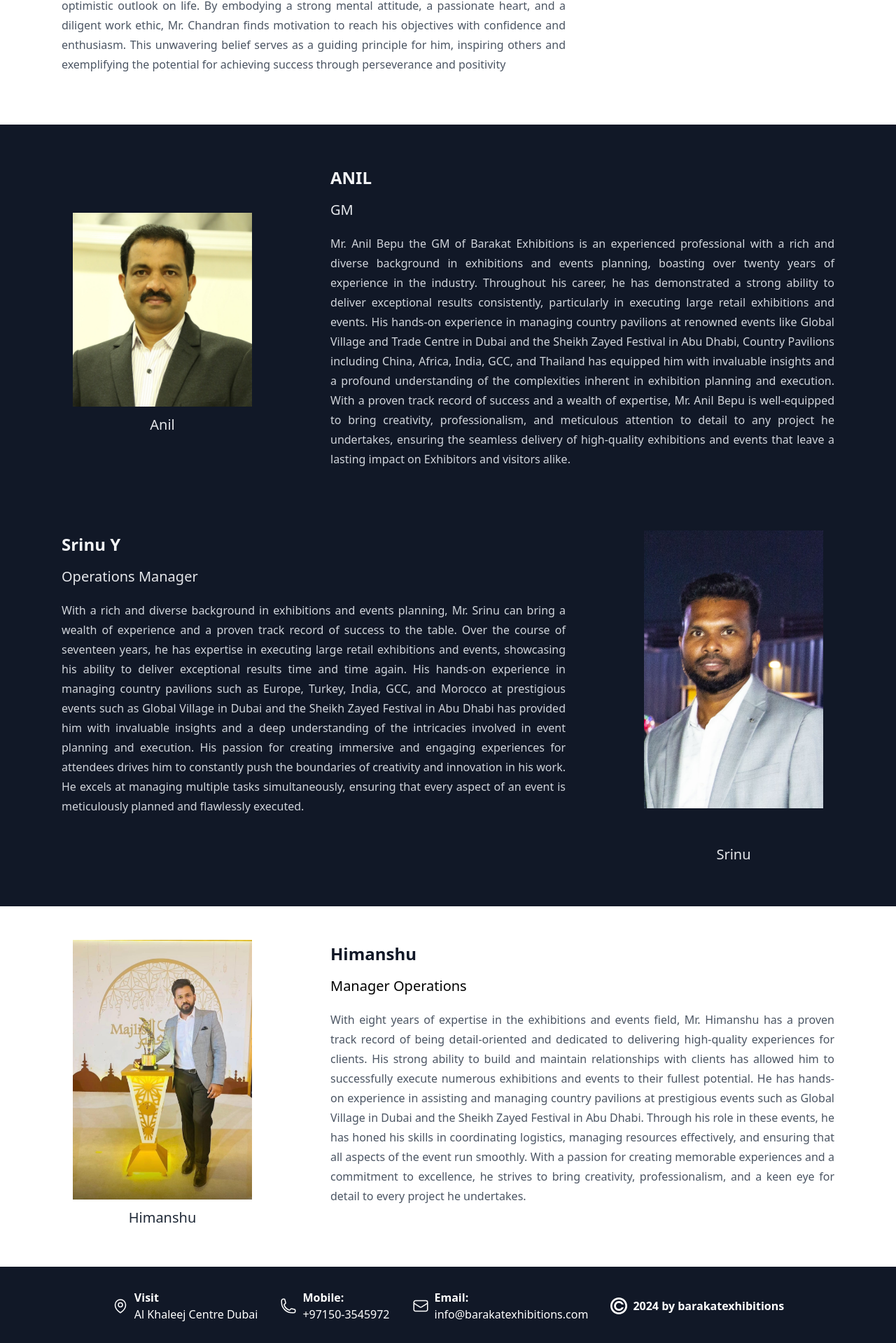
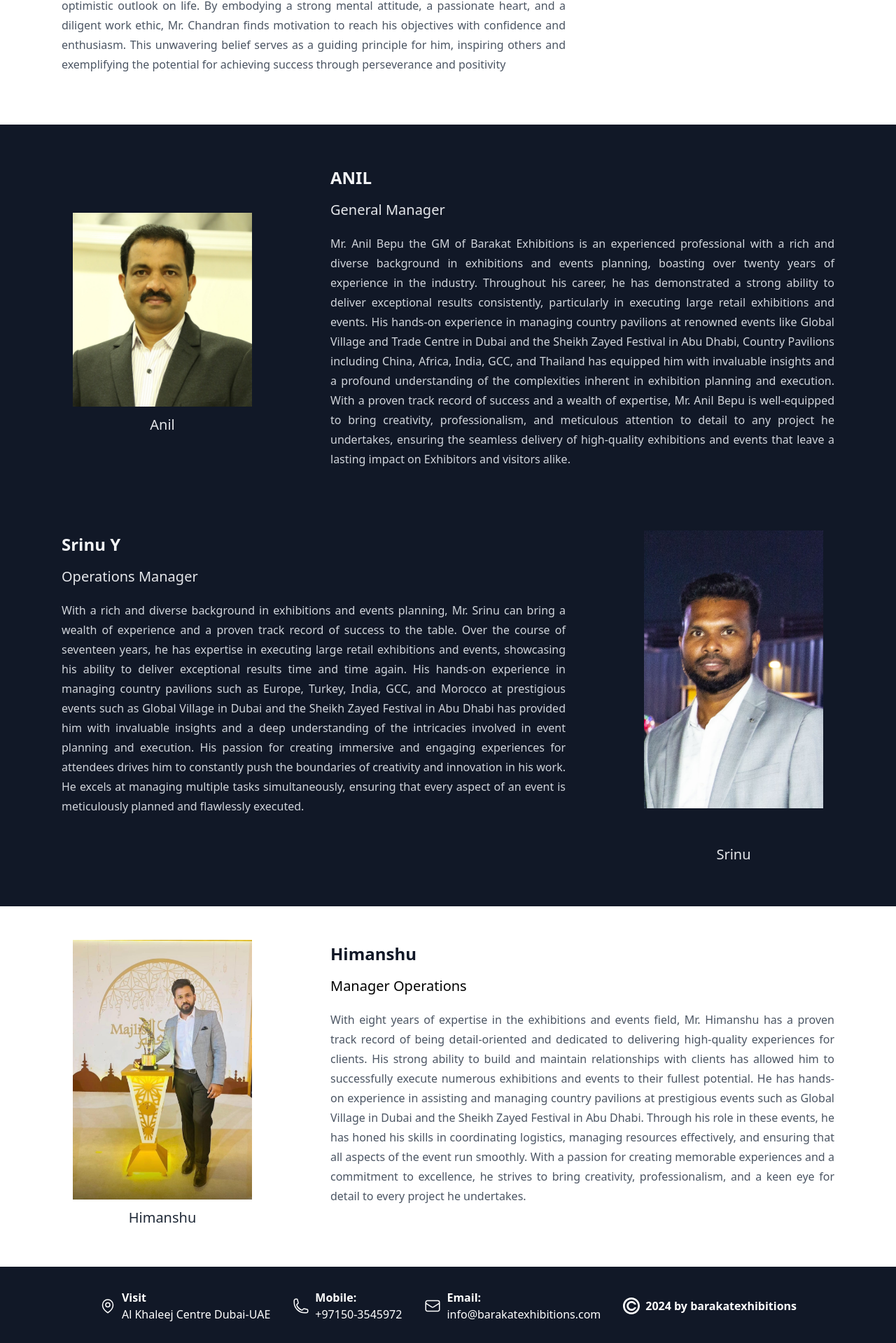
Before and after one commit to abhishekmohank/barakatexhibitions, a React (Vite) app: page /about in a window 1280 px wide. Shown: the part 2060-3979 px from the top of the page at 70% size. Built offline with nearby package versions, Linux system fonts and the light colour scheme.

Commit message:
event update

```diff
--- a/src/Components/Footer.jsx
+++ b/src/Components/Footer.jsx
@@ -29,7 +29,7 @@ const Footer = () => {
           </svg>
           <div>
             <h1 className="font-semibold">Visit</h1>
-            <p>Al Khaleej Centre Dubai</p>
+            <p>Al Khaleej Centre Dubai-UAE</p>
           </div>
         </a>
         <div className="flex items-center mb-4 md:mb-0 ">
--- a/src/Pages/About.jsx
+++ b/src/Pages/About.jsx
@@ -8,7 +8,7 @@ import Footer from "../Components/Footer";
 
 const About = () => {
   return (
-    <div>
+    <div className="h-screen">
       <div className="bg-[#a7a9c6]">
         <Header />
       </div>
@@ -147,7 +147,7 @@ const About = () => {
                 <h1 className="text-xl lg:text-2xl font-bold leading-9 text-gray-100 pb-4">
                   ANIL
                 </h1>
-                <h1 className="text-xl pb-5 text-gray-200">GM</h1>
+                <h1 className="text-xl pb-5 text-gray-200">General Manager</h1>
               </div>
               <div className="pb-10">
                 <p className="font-normal text-base  text-gray-300 leading-7">
--- a/src/constants/events.js
+++ b/src/constants/events.js
@@ -1,8 +1,7 @@
 import gallery1 from "../assets/images/gallery1.jpg";
 import gallery7 from "../assets/images/gallery7.jpg";
-import gallery8 from "../assets/images/gallery8.jpg";
-import gallery9 from "../assets/images/gallery9.jpg";
-
+import event3 from "../assets/images/event3.jpg";
+import event4 from "../assets/images/event4.jpg";
 const Events = [
   {
     id: 1,
@@ -31,7 +30,7 @@ const Events = [
     link: "https://www.google.com",
     description:
       "KUWAIT INTERNATIONAL TRADEFARE, Conducted in KUWAIT from DEC 2024 to FEB 2025",
-    image: gallery8,
+    image: event4,
   },
   {
     id: 4,
@@ -40,7 +39,7 @@ const Events = [
     date: "OCTOBER 2024 - 31 JANUARY 2025/www.google.com",
     description:
       "SHEIKH ZAYED FESTIVAL, at Al Wathba, Abu Dhabi from Nov 1 2024 to 15th Feb 2025",
-    image: gallery9,
+    image: event3,
   },
 ];
 
```
Also changed, not shown: src/assets/images/event3.jpg (added), src/assets/images/event4.jpg (added).
